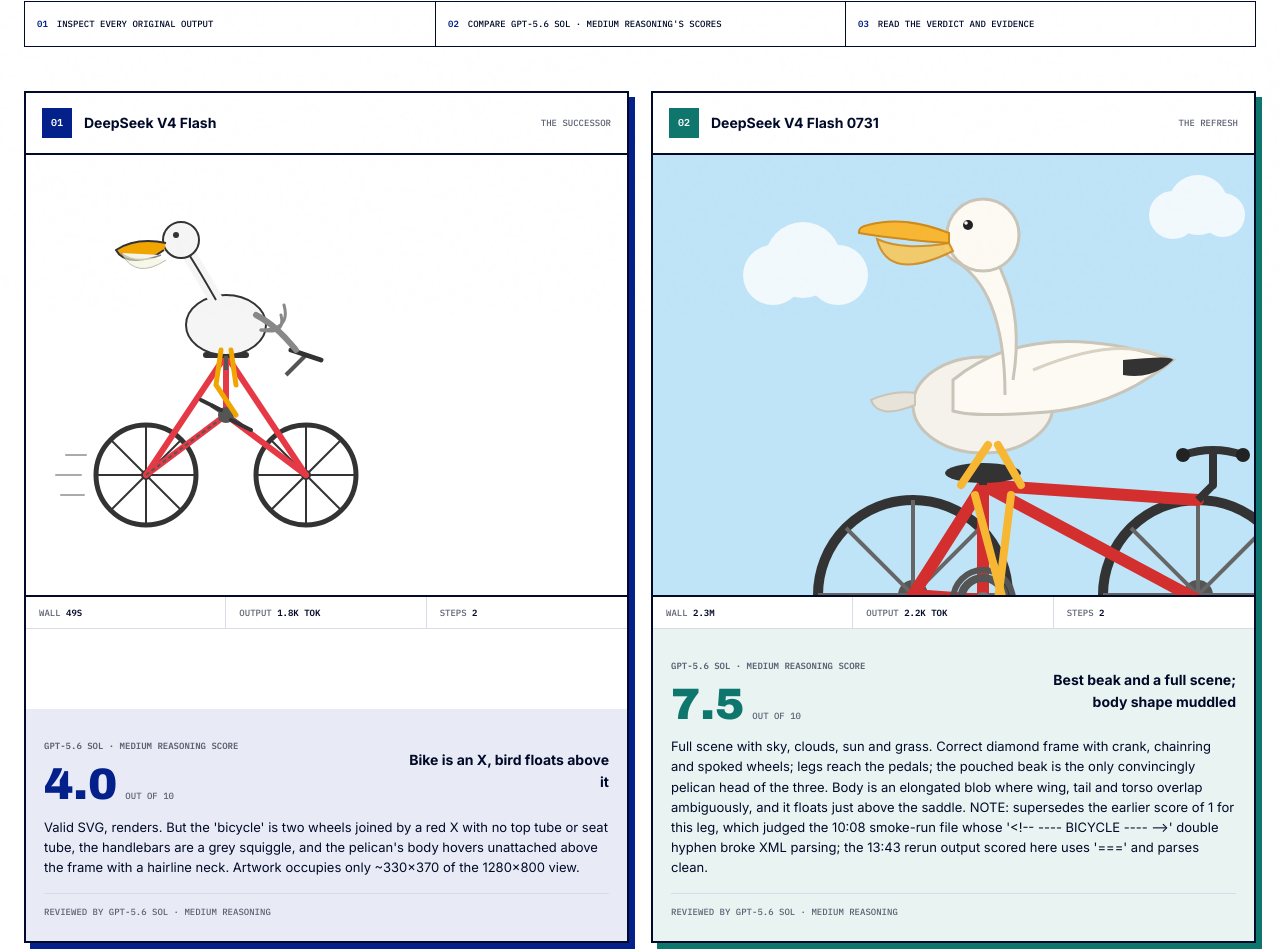
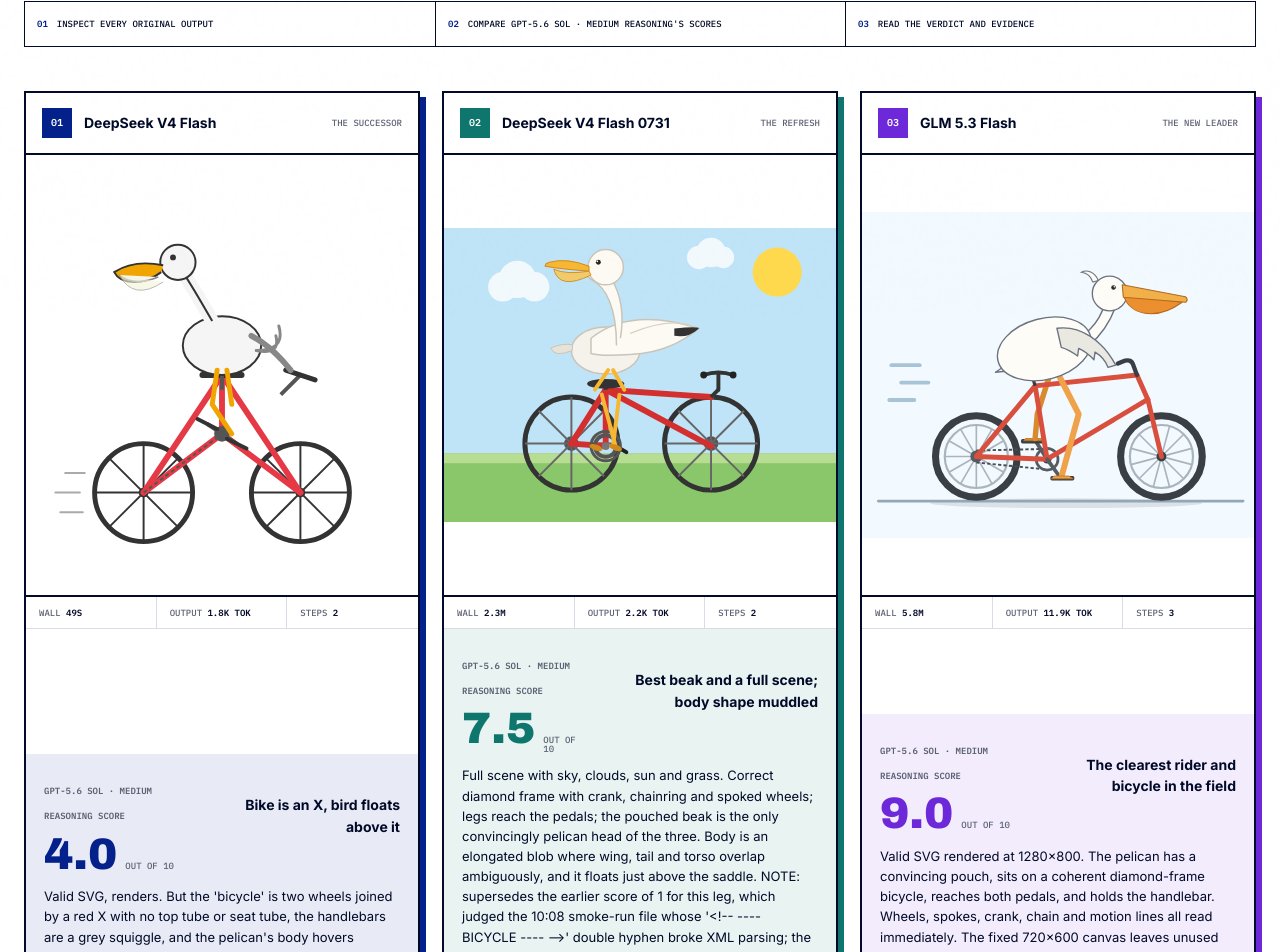
Before and after one commit to thecr7guy2/model-arena, a Next.js app: page /task/01-pelican-svg/ in a window 1280 px wide. Shown: the part 484-1436 px from the top of the page. Built offline with nearby package versions, Linux system fonts and the light colour scheme.

Commit message:
Fix artifact routes and visual comparison layout

```diff
--- a/app/globals.css
+++ b/app/globals.css
@@ -210,7 +210,7 @@
 .case-flow span { min-height: 44px; display: flex; align-items: center; gap: 9px; padding: 8px 12px; font: 500 9px/1.3 var(--font-mono), monospace; text-transform: uppercase; }
 .case-flow span + span { border-left: 1px solid var(--ink); }
 .case-flow b { color: var(--red); }
-.panels { display: grid; grid-template-columns: repeat(auto-fit, minmax(min(100%, 480px), 1fr)); gap: 22px; margin-top: 44px; }
+.panels { display: grid; grid-template-columns: repeat(3, minmax(0, 1fr)); gap: 22px; margin-top: 44px; }
 .panel { min-width: 0; display: flex; flex-direction: column; border: 2px solid var(--ink); background: var(--white); box-shadow: 6px 6px 0 var(--ac); overflow: hidden; }
 .panel-head { min-height: 62px; display: flex; justify-content: space-between; align-items: center; gap: 12px; padding: 0 16px; border-bottom: 2px solid var(--ink); }
 .panel-head .who { display: flex; align-items: center; gap: 12px; }
@@ -221,10 +221,11 @@
 .tab { height: 42px; color: var(--muted); font: 500 10px/1 var(--font-mono), monospace; }
 .tab.on { color: var(--ink); border-bottom: 3px solid var(--ac); }
 .stage { position: relative; background: #e5e5df; border-bottom: 2px solid var(--ink); }
-.stage iframe, .stage img.shot, .stage pre.source { display: block; width: 100%; height: 440px; border: 0; }
+.stage iframe, .stage img.shot, .stage img.artifact-svg, .stage pre.source { display: block; width: 100%; height: 440px; border: 0; }
 .stage iframe { background: white; }
 .stage.dark iframe { background: black; }
 .stage img.shot { object-fit: cover; object-position: top; }
+.stage img.artifact-svg { object-fit: contain; object-position: center; background: white; }
 .stage pre.source { overflow: auto; padding: 18px; background: #171713; color: #f4f0dc; white-space: pre; font: 400 11px/1.7 var(--font-mono), monospace; }
 .stage pre.source.wrap { white-space: pre-wrap; word-break: break-word; }
 .stage pre.source .c { color: #85847c; }
@@ -389,7 +390,7 @@
   .detail-head h1 { font-size: 43px; }
   .case-flow { grid-template-columns: 1fr; }
   .case-flow span + span { border-left: 0; border-top: 1px solid var(--ink); }
-  .stage iframe, .stage img.shot, .stage pre.source { height: 360px; }
+  .stage iframe, .stage img.shot, .stage img.artifact-svg, .stage pre.source { height: 360px; }
   .panel-head .era-mini { display: none; }
   .benchmark-review-head { align-items: flex-start; flex-direction: column; gap: 8px; }
   .benchmark-review .verdict { max-width: none; padding-top: 0; text-align: left; }
--- a/components/TaskDetail.jsx
+++ b/components/TaskDetail.jsx
@@ -44,11 +44,19 @@
 
 function Stage({ task, modelId }) {
   const file = task.artifacts[modelId];
-  const path = `/artifacts/${modelId}/${task.id}/${file}`;
+  const publicFile = file.endsWith(".html") ? `${file.slice(0, -5)}/` : file;
+  const path = `/artifacts/${modelId}/${task.id}/${publicFile}`;
   const dark = ["06-demoscene", "05-game-packet-run"].includes(task.id);
   const [tab, setTab] = useState(task.kind === "code" && task.shots[modelId] ? "shot" : "src");
 
   if (task.kind === "iframe") {
+    if (file.endsWith(".svg")) {
+      return (
+        <div className="stage artwork-stage">
+          <img className="artifact-svg" src={path} alt={`${task.title} — ${byId[modelId].name}`} />
+        </div>
+      );
+    }
     const hint =
       task.id === "05-game-packet-run" ? "click, then Space"
       : task.id === "06-demoscene" ? "click to begin" : null;
```
Also changed, not shown: lib/data.js.
